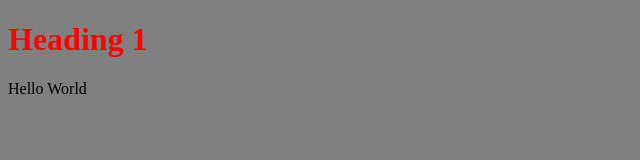
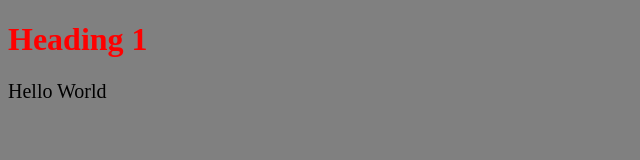
Before and after one commit to JacobCutts13/html-hello-world-demo, a plain HTML site: page index.html in a window 1280 px wide. Shown: the full height of the page, 0-640 px from the left. Drawn offline with Linux system fonts and the light colour scheme.

Commit message:
increased txt size

```diff
--- a/index.html
+++ b/index.html
@@ -7,7 +7,7 @@
     <main>
         <body style="background-color: grey;">
             <h1 style="color: red;">Heading 1</h1>
-            <p>Hello World</p>
+            <p style="font-size: 20px;">Hello World</p>
         </body>
     </main>
 </html>
```
